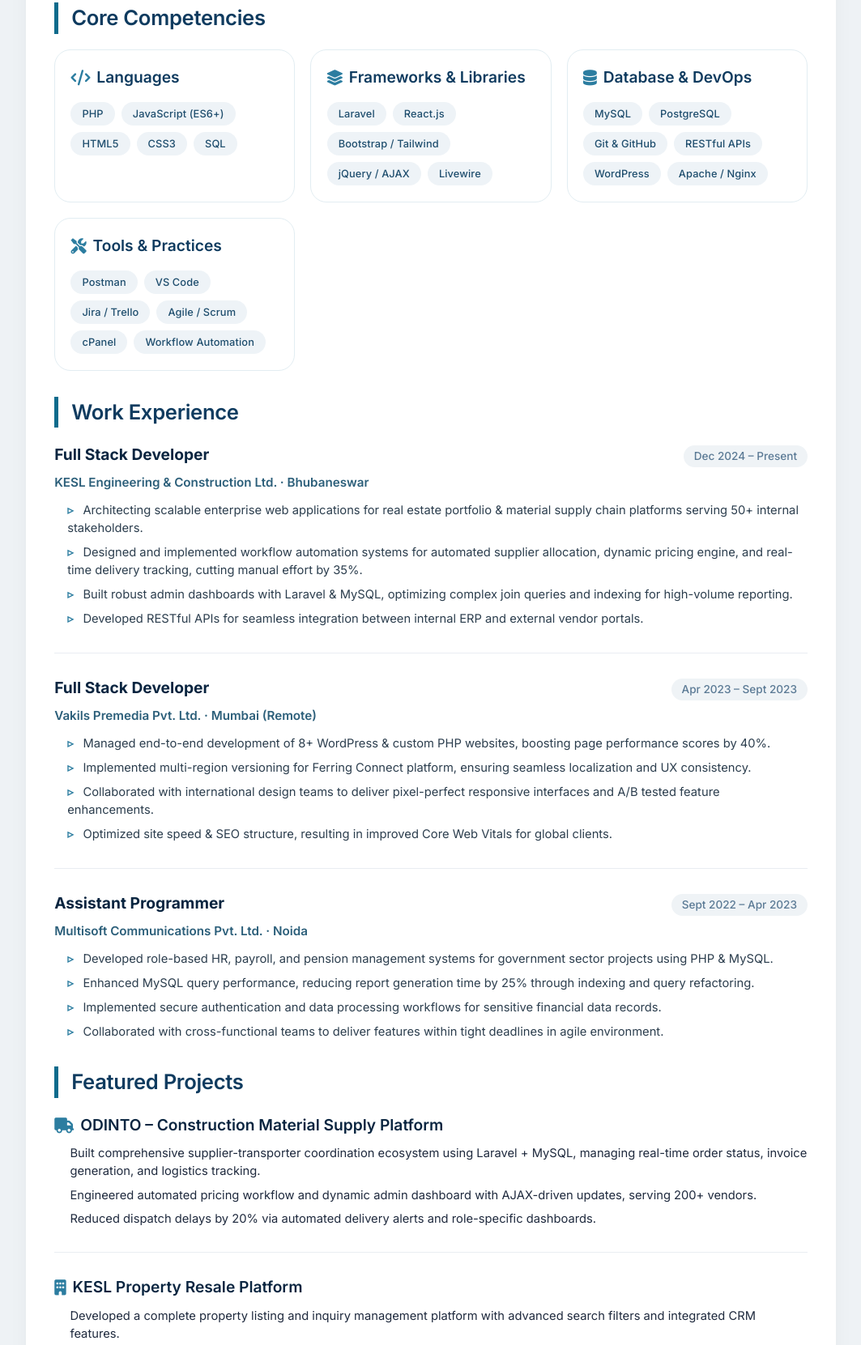
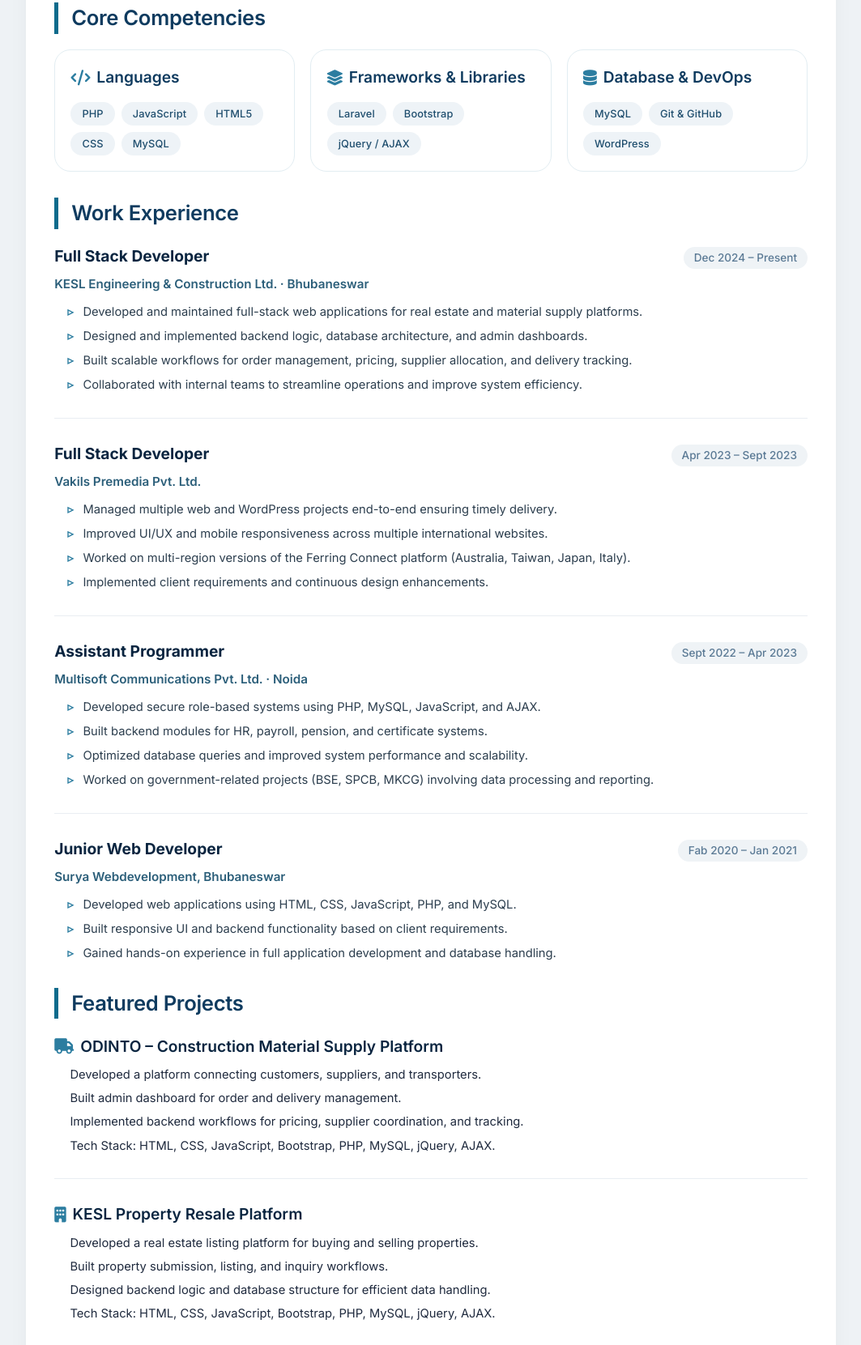
Before and after one commit to hemantpal/resume, a plain HTML site: page index.html in a window 1280 px wide. Shown: the part 474-2135 px from the top of the page at 81% size, without its empty margins (108-1171 px from the left). Drawn offline with Linux system fonts and the light colour scheme.

Commit message:
Revise resume content for clarity and accuracy
Updated professional summary and technical skills to reflect 2+ years of experience. Revised work experience details and project descriptions for clarity and relevance.

```diff
--- a/index.html
+++ b/index.html
@@ -376,7 +376,7 @@
         <div class="section">
             <h2 class="section-title">Professional Summary</h2>
             <div class="summary-text">
-                🚀 Full Stack Developer with 3+ years of experience in architecting scalable web applications, backend APIs, workflow automation, and admin dashboards. Proficient in <strong>PHP, Laravel, MySQL, JavaScript, React, Bootstrap, and WordPress</strong>. Strong focus on clean code, performance optimization, database design, and delivering business-critical solutions across real estate, material supply, and HR domains.
+                Full Stack Developer with 2+ years of experience building web applications, admin panels, and backend systems using PHP, Laravel, MySQL, JavaScript, Bootstrap, and WordPress. Skilled in developing responsive websites, managing databases, and creating user-friendly business solutions. Passionate about clean code, performance optimization, and continuous learning.
             </div>
         </div>
 
@@ -388,42 +388,26 @@
                     <h3><i class="fas fa-code"></i> Languages</h3>
                     <div class="tag-list">
                         <span class="skill-tag">PHP</span>
-                        <span class="skill-tag">JavaScript (ES6+)</span>
+                        <span class="skill-tag">JavaScript</span>
                         <span class="skill-tag">HTML5</span>
-                        <span class="skill-tag">CSS3</span>
-                        <span class="skill-tag">SQL</span>
+                        <span class="skill-tag">CSS</span>
+                        <span class="skill-tag">MySQL</span>
                     </div>
                 </div>
                 <div class="skill-category">
                     <h3><i class="fas fa-layer-group"></i> Frameworks & Libraries</h3>
                     <div class="tag-list">
                         <span class="skill-tag">Laravel</span>
-                        <span class="skill-tag">React.js</span>
-                        <span class="skill-tag">Bootstrap / Tailwind</span>
+                        <span class="skill-tag">Bootstrap</span>
                         <span class="skill-tag">jQuery / AJAX</span>
-                        <span class="skill-tag">Livewire</span>
                     </div>
                 </div>
                 <div class="skill-category">
                     <h3><i class="fas fa-database"></i> Database & DevOps</h3>
                     <div class="tag-list">
                         <span class="skill-tag">MySQL</span>
-                        <span class="skill-tag">PostgreSQL</span>
                         <span class="skill-tag">Git & GitHub</span>
-                        <span class="skill-tag">RESTful APIs</span>
                         <span class="skill-tag">WordPress</span>
-                        <span class="skill-tag">Apache / Nginx</span>
-                    </div>
-                </div>
-                <div class="skill-category">
-                    <h3><i class="fas fa-tools"></i> Tools & Practices</h3>
-                    <div class="tag-list">
-                        <span class="skill-tag">Postman</span>
-                        <span class="skill-tag">VS Code</span>
-                        <span class="skill-tag">Jira / Trello</span>
-                        <span class="skill-tag">Agile / Scrum</span>
-                        <span class="skill-tag">cPanel</span>
-                        <span class="skill-tag">Workflow Automation</span>
                     </div>
                 </div>
             </div>
@@ -440,10 +424,10 @@
                 </div>
                 <div class="exp-company">KESL Engineering & Construction Ltd. · Bhubaneswar</div>
                 <ul class="exp-desc">
-                    <li>Architecting scalable enterprise web applications for real estate portfolio & material supply chain platforms serving 50+ internal stakeholders.</li>
-                    <li>Designed and implemented workflow automation systems for automated supplier allocation, dynamic pricing engine, and real-time delivery tracking, cutting manual effort by 35%.</li>
-                    <li>Built robust admin dashboards with Laravel & MySQL, optimizing complex join queries and indexing for high-volume reporting.</li>
-                    <li>Developed RESTful APIs for seamless integration between internal ERP and external vendor portals.</li>
+                    <li>Developed and maintained full-stack web applications for real estate and material supply platforms.</li>
+                    <li>Designed and implemented backend logic, database architecture, and admin dashboards.</li>
+                    <li>Built scalable workflows for order management, pricing, supplier allocation, and delivery tracking.</li>
+                    <li>Collaborated with internal teams to streamline operations and improve system efficiency.</li>
                 </ul>
             </div>
 
@@ -452,12 +436,12 @@
                     <span class="exp-role">Full Stack Developer</span>
                     <span class="exp-date">Apr 2023 – Sept 2023</span>
                 </div>
-                <div class="exp-company">Vakils Premedia Pvt. Ltd. · Mumbai (Remote)</div>
+                <div class="exp-company">Vakils Premedia Pvt. Ltd.</div>
                 <ul class="exp-desc">
-                    <li>Managed end-to-end development of 8+ WordPress & custom PHP websites, boosting page performance scores by 40%.</li>
-                    <li>Implemented multi-region versioning for Ferring Connect platform, ensuring seamless localization and UX consistency.</li>
-                    <li>Collaborated with international design teams to deliver pixel-perfect responsive interfaces and A/B tested feature enhancements.</li>
-                    <li>Optimized site speed & SEO structure, resulting in improved Core Web Vitals for global clients.</li>
+                    <li>Managed multiple web and WordPress projects end-to-end ensuring timely delivery.</li>
+                    <li>Improved UI/UX and mobile responsiveness across multiple international websites.</li>
+                    <li>Worked on multi-region versions of the Ferring Connect platform (Australia, Taiwan, Japan, Italy).</li>
+                    <li>Implemented client requirements and continuous design enhancements.</li>
                 </ul>
             </div>
 
@@ -468,10 +452,23 @@
                 </div>
                 <div class="exp-company">Multisoft Communications Pvt. Ltd. · Noida</div>
                 <ul class="exp-desc">
-                    <li>Developed role-based HR, payroll, and pension management systems for government sector projects using PHP & MySQL.</li>
-                    <li>Enhanced MySQL query performance, reducing report generation time by 25% through indexing and query refactoring.</li>
-                    <li>Implemented secure authentication and data processing workflows for sensitive financial data records.</li>
-                    <li>Collaborated with cross-functional teams to deliver features within tight deadlines in agile environment.</li>
+                    <li>Developed secure role-based systems using PHP, MySQL, JavaScript, and AJAX.</li>
+                    <li>Built backend modules for HR, payroll, pension, and certificate systems.</li>
+                    <li>Optimized database queries and improved system performance and scalability.</li>
+                    <li>Worked on government-related projects (BSE, SPCB, MKCG) involving data processing and reporting.</li>
+                </ul>
+            </div>
+
+            <div class="exp-item">
+                <div class="exp-header">
+                    <span class="exp-role">Junior Web Developer</span>
+                    <span class="exp-date">Fab 2020 – Jan 2021</span>
+                </div>
+                <div class="exp-company">Surya Webdevelopment, Bhubaneswar</div>
+                <ul class="exp-desc">
+                    <li>Developed web applications using HTML, CSS, JavaScript, PHP, and MySQL.</li>
+                    <li>Built responsive UI and backend functionality based on client requirements.</li>
+                    <li>Gained hands-on experience in full application development and database handling.</li>
                 </ul>
             </div>
         </div>
@@ -483,27 +480,20 @@
             <div class="project-item">
                 <h3><i class="fas fa-truck"></i> ODINTO – Construction Material Supply Platform</h3>
                 <ul class="project-desc">
-                    <li>Built comprehensive supplier-transporter coordination ecosystem using Laravel + MySQL, managing real-time order status, invoice generation, and logistics tracking.</li>
-                    <li>Engineered automated pricing workflow and dynamic admin dashboard with AJAX-driven updates, serving 200+ vendors.</li>
-                    <li>Reduced dispatch delays by 20% via automated delivery alerts and role-specific dashboards.</li>
+                    <li>Developed a platform connecting customers, suppliers, and transporters.</li>
+                    <li>Built admin dashboard for order and delivery management.</li>
+                    <li>Implemented backend workflows for pricing, supplier coordination, and tracking.</li>
+                    <li>Tech Stack: HTML, CSS, JavaScript, Bootstrap, PHP, MySQL, jQuery, AJAX.</li>
                 </ul>
             </div>
 
             <div class="project-item">
                 <h3><i class="fas fa-building"></i> KESL Property Resale Platform</h3>
                 <ul class="project-desc">
-                    <li>Developed a complete property listing and inquiry management platform with advanced search filters and integrated CRM features.</li>
-                    <li>Designed normalized database schema handling 10k+ property records and media assets, ensuring high performance.</li>
-                    <li>Implemented user roles (admin, agent, buyer) and automated follow-up reminders using Laravel task scheduling.</li>
-                </ul>
-            </div>
-
-            <div class="project-item">
-                <h3><i class="fas fa-chalkboard-user"></i> Workflow Automation Suite – Internal ERP</h3>
-                <ul class="project-desc">
-                    <li>Created approval automation dashboards & document management module for KESL internal operations, reducing processing time by 40%.</li>
-                    <li>Integrated real-time notifications (email/SMS) for critical workflow triggers using queue jobs.</li>
-                    <li>Used React components for interactive data tables, boosting admin usability.</li>
+                    <li>Developed a real estate listing platform for buying and selling properties.</li>
+                    <li>Built property submission, listing, and inquiry workflows.</li>
+                    <li>Designed backend logic and database structure for efficient data handling.</li>
+                    <li>Tech Stack: HTML, CSS, JavaScript, Bootstrap, PHP, MySQL, jQuery, AJAX.</li>
                 </ul>
             </div>
         </div>
@@ -525,9 +515,7 @@
                 <span class="skill-tag">Problem Solving</span>
                 <span class="skill-tag">Clean Code & Documentation</span>
                 <span class="skill-tag">Cross-functional Collaboration</span>
-                <span class="skill-tag">API Design</span>
                 <span class="skill-tag">Performance Tuning</span>
-                <span class="skill-tag">Agile Methodologies</span>
             </div>
         </div>
 
```
